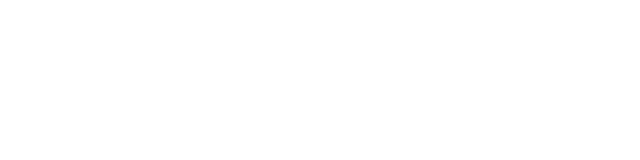
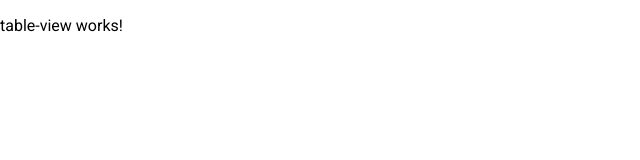
Before and after one commit to vladboisa/Task-View-Elements-in-Table, an Angular app: page / in a window 1280 px wide. Shown: the top 160 px of the page, without its empty margins (0-640 px from the left). Built offline with nearby package versions, Linux system fonts and the light colour scheme.

Commit message:
feat: add tableVie component in app-root

```diff
--- a/src/app/app.html
+++ b/src/app/app.html
@@ -0,0 +1 @@
+<app-table-view></app-table-view>
--- a/src/app/app.ts
+++ b/src/app/app.ts
@@ -1,8 +1,9 @@
 import { Component } from '@angular/core';
+import { TableViewComponent } from './components/table-view/table-view.component';
 
 @Component({
   selector: 'app-root',
-  imports: [],
+  imports: [TableViewComponent],
   templateUrl: './app.html',
   styleUrl: './app.scss',
 })
```
